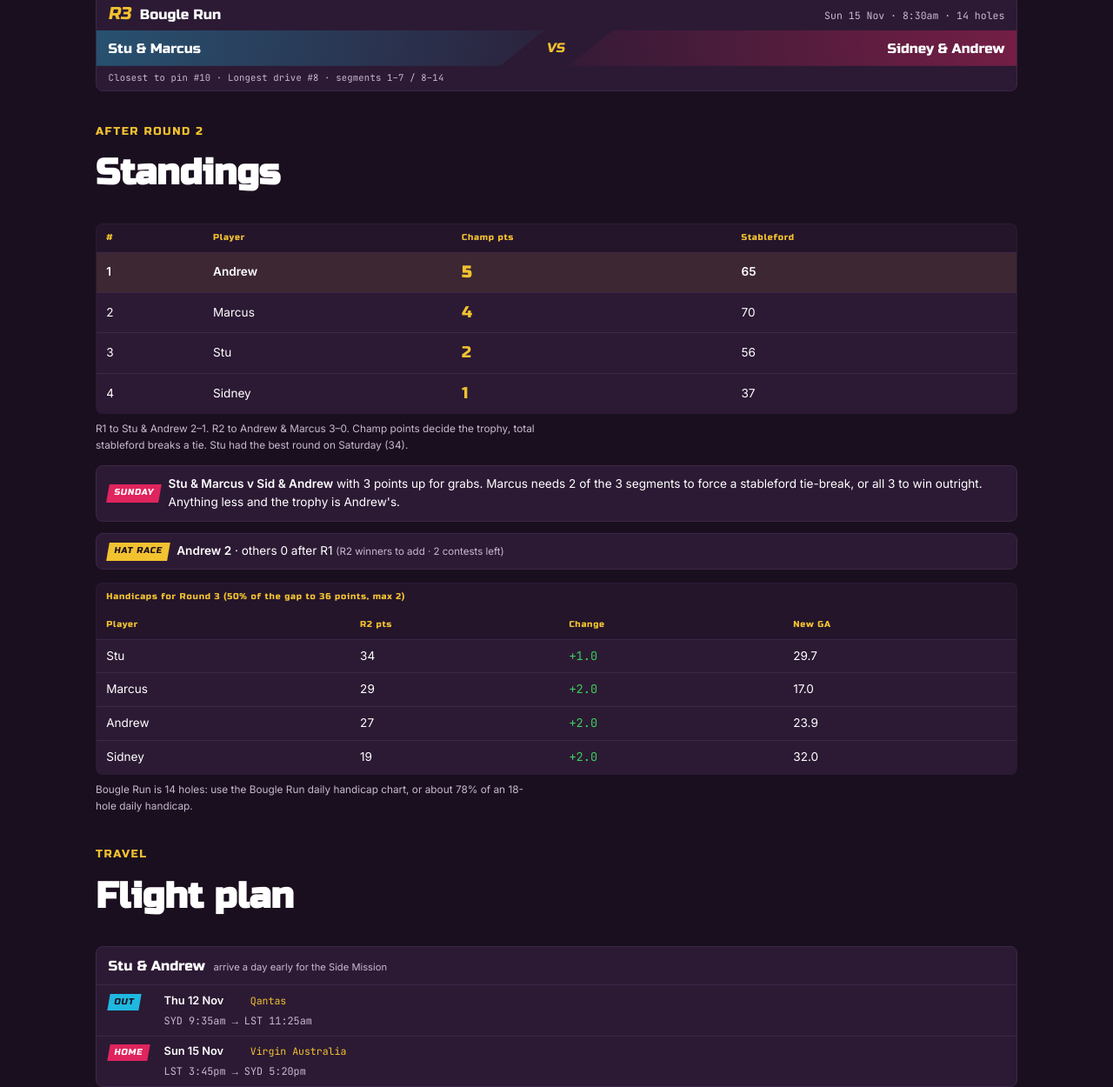
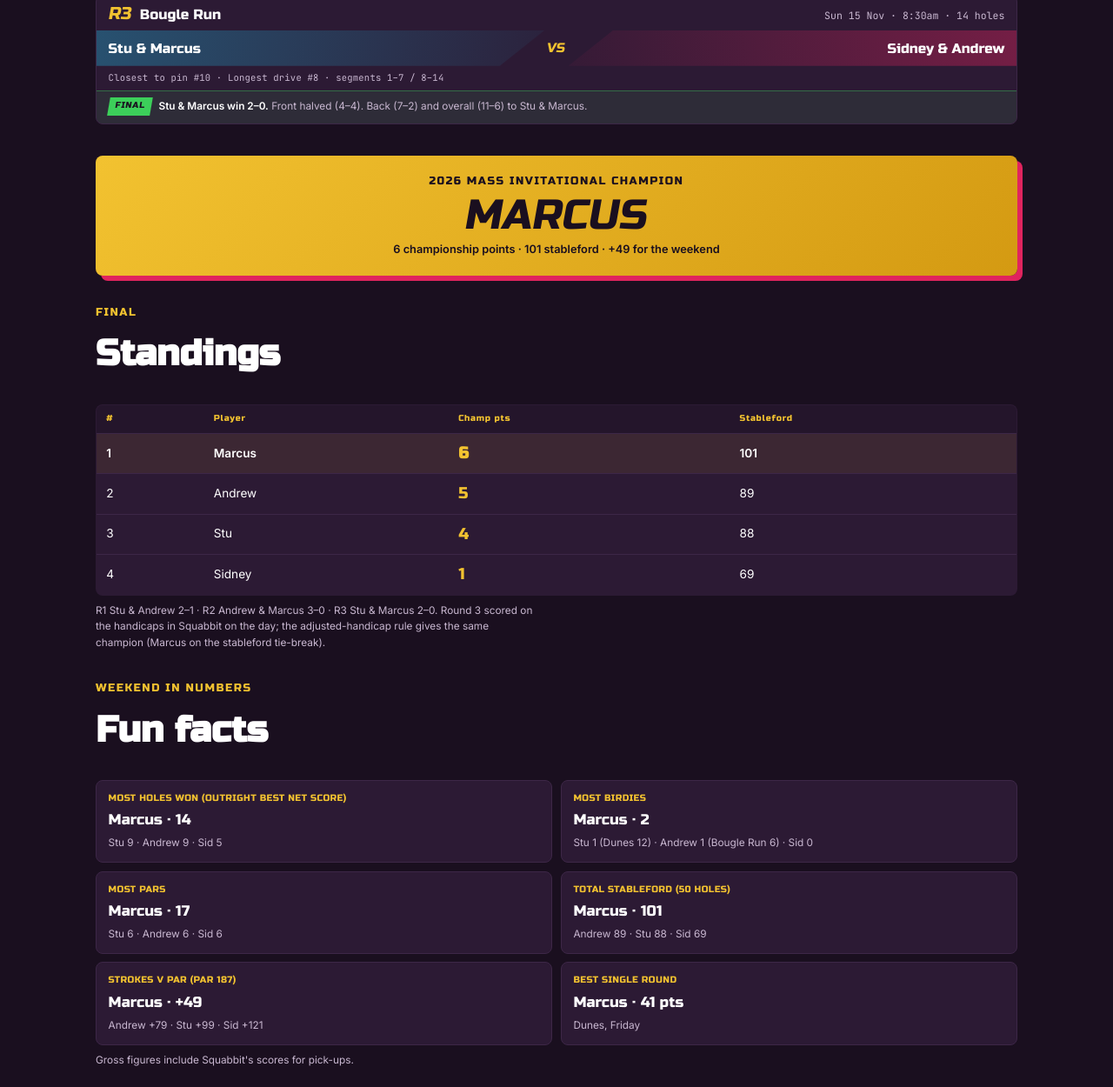
Before and after one commit to Stu-Robertson-22/mass-invitational, a plain HTML site: page index.html in a window 1280 px wide. Shown: the part 1394-2644 px from the top of the page at 87% size. Drawn offline with Linux system fonts and the light colour scheme.

Commit message:
Final result: Marcus wins, fun facts
Co-Authored-By: Claude Opus 5.5 <noreply@anthropic.com>
Claude-Session: https://claude.ai/code/session_018x2DhAVofATMbGCqv22oWv

```diff
--- a/index.html
+++ b/index.html
@@ -135,6 +135,15 @@
   .hatw{color:var(--gold);font-weight:600}
   .hat-race{display:flex;gap:.6rem;align-items:center;margin-top:.8rem;background:var(--surface);border:1px solid var(--line);border-radius:var(--r);padding:.6rem .8rem;font-size:.85rem}
   .hat-race small{color:var(--muted);font-size:.72rem}
+  .champ{margin-top:2.25rem;background:linear-gradient(135deg,#f2c230,#d49a12);color:var(--bg);border-radius:var(--r);padding:1.2rem 1.1rem;text-align:center;box-shadow:6px 6px 0 var(--p2)}
+  .cname{font-family:"Russo One";font-size:3rem;line-height:1;margin:.35rem 0;transform:skew(-10deg)}
+  .csub{font-size:.8rem;font-weight:600}
+  .facts{display:grid;grid-template-columns:repeat(2,minmax(0,1fr));gap:.6rem}
+  .fact{background:var(--surface);border:1px solid var(--line);border-radius:var(--r);padding:.75rem .85rem;display:flex;flex-direction:column;gap:.2rem}
+  .fact small{font-size:.66rem;color:var(--gold);letter-spacing:.04em;text-transform:uppercase;font-family:"Russo One"}
+  .fact b{font-family:"Russo One";font-size:1.05rem;font-weight:400}
+  .fact span{font-size:.74rem;color:var(--muted)}
+  @media (max-width:420px){.facts{grid-template-columns:1fr}}
   .st-note{font-size:.74rem;margin-top:.5rem}
 
   /* ---------- FLIGHTS ---------- */
@@ -286,32 +295,38 @@
       <div class="fc-top"><span class="fc-n">R3</span><span class="fc-c">Bougle Run</span><span class="fc-m mono">Sun 15 Nov · 8:30am · 14 holes</span></div>
       <div class="fc-vs"><span class="fc-b">Stu &amp; Marcus</span><span class="fc-x">VS</span><span class="fc-r">Sidney &amp; Andrew</span></div>
       <div class="fc-d mono">Closest to pin #10 · Longest drive #8 · segments 1–7 / 8–14</div>
+      <div class="fc-res"><span class="rs">FINAL</span><span><b>Stu &amp; Marcus win 2–0.</b> Front halved (4–4). Back (7–2) and overall (11–6) to Stu &amp; Marcus.</span></div>
     </article>
 
-    <div class="label reveal" style="margin-top:2.25rem">After Round 2</div>
+    <div class="champ reveal">
+      <div class="label" style="color:var(--bg)">2026 MASS Invitational champion</div>
+      <div class="cname">MARCUS</div>
+      <div class="csub">6 championship points · 101 stableford · +49 for the weekend</div>
+    </div>
+    <div class="label reveal" style="margin-top:2rem">Final</div>
     <h2 class="reveal">Standings</h2>
     <table class="stand reveal">
       <thead><tr><th>#</th><th>Player</th><th>Champ pts</th><th>Stableford</th></tr></thead>
       <tbody>
-        <tr class="lead"><td>1</td><td>Andrew</td><td class="big">5</td><td>65</td></tr>
-        <tr><td>2</td><td>Marcus</td><td class="big">4</td><td>70</td></tr>
-        <tr><td>3</td><td>Stu</td><td class="big">2</td><td>56</td></tr>
-        <tr><td>4</td><td>Sidney</td><td class="big">1</td><td>37</td></tr>
+        <tr class="lead"><td>1</td><td>Marcus</td><td class="big">6</td><td>101</td></tr>
+        <tr><td>2</td><td>Andrew</td><td class="big">5</td><td>89</td></tr>
+        <tr><td>3</td><td>Stu</td><td class="big">4</td><td>88</td></tr>
+        <tr><td>4</td><td>Sidney</td><td class="big">1</td><td>69</td></tr>
       </tbody>
     </table>
-    <p class="st-note reveal">R1 to Stu &amp; Andrew 2–1. R2 to Andrew &amp; Marcus 3–0. Champ points decide the trophy, total stableford breaks a tie. Stu had the best round on Saturday (34).</p>
-    <div class="hat-race reveal"><span class="rs" style="background:var(--p2);color:#fff">SUNDAY</span><span><b>Stu &amp; Marcus v Sid &amp; Andrew</b> with 3 points up for grabs. Marcus needs 2 of the 3 segments to force a stableford tie-break, or all 3 to win outright. Anything less and the trophy is Andrew's.</span></div>
-    <div class="hat-race reveal"><span class="rs" style="background:var(--gold)">HAT RACE</span><span><b>Andrew 2</b> · others 0 after R1 <small>(R2 winners to add · 2 contests left)</small></span></div>
-    <table class="stand reveal" style="margin-top:.9rem">
-      <thead><tr><th colspan="4">Handicaps for Round 3 (50% of the gap to 36 points, max 2)</th></tr><tr><th>Player</th><th>R2 pts</th><th>Change</th><th>New GA</th></tr></thead>
-      <tbody>
-        <tr><td>Stu</td><td>34</td><td class="up">+1.0</td><td>29.7</td></tr>
-        <tr><td>Marcus</td><td>29</td><td class="up">+2.0</td><td>17.0</td></tr>
-        <tr><td>Andrew</td><td>27</td><td class="up">+2.0</td><td>23.9</td></tr>
-        <tr><td>Sidney</td><td>19</td><td class="up">+2.0</td><td>32.0</td></tr>
-      </tbody>
-    </table>
-    <p class="st-note reveal">Bougle Run is 14 holes: use the Bougle Run daily handicap chart, or about 78% of an 18-hole daily handicap.</p>
+    <p class="st-note reveal">R1 Stu &amp; Andrew 2–1 · R2 Andrew &amp; Marcus 3–0 · R3 Stu &amp; Marcus 2–0. Round 3 scored on the handicaps in Squabbit on the day; the adjusted-handicap rule gives the same champion (Marcus on the stableford tie-break).</p>
+
+    <div class="label reveal" style="margin-top:2rem">Weekend in numbers</div>
+    <h2 class="reveal">Fun facts</h2>
+    <div class="facts reveal">
+      <div class="fact"><small>Most holes won (outright best net score)</small><b>Marcus · 14</b><span>Stu 9 · Andrew 9 · Sid 5</span></div>
+      <div class="fact"><small>Most birdies</small><b>Marcus · 2</b><span>Stu 1 (Dunes 12) · Andrew 1 (Bougle Run 6) · Sid 0</span></div>
+      <div class="fact"><small>Most pars</small><b>Marcus · 17</b><span>Stu 6 · Andrew 6 · Sid 6</span></div>
+      <div class="fact"><small>Total stableford (50 holes)</small><b>Marcus · 101</b><span>Andrew 89 · Stu 88 · Sid 69</span></div>
+      <div class="fact"><small>Strokes v par (par 187)</small><b>Marcus · +49</b><span>Andrew +79 · Stu +99 · Sid +121</span></div>
+      <div class="fact"><small>Best single round</small><b>Marcus · 41 pts</b><span>Dunes, Friday</span></div>
+    </div>
+    <p class="st-note reveal">Gross figures include Squabbit's scores for pick-ups.</p>
     <div class="label reveal" style="margin-top:2.25rem">Travel</div>
     <h2 class="reveal">Flight plan</h2>
     <article class="fl reveal">
```
